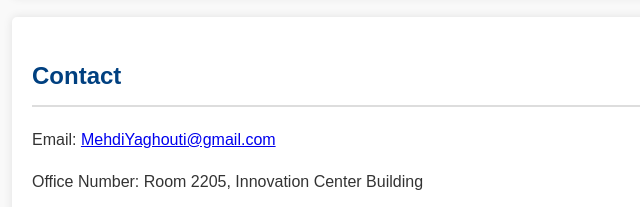
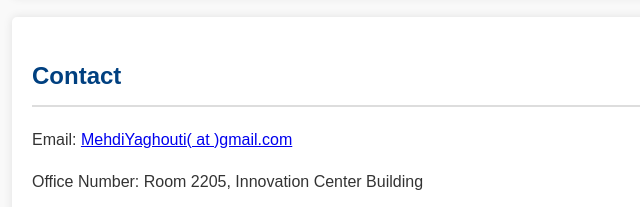
Before and after one commit to MYaghouti/CSCE-212-Introduction-to-Computer-Architecture, a plain HTML site: page index.html in a window 1280 px wide. Shown: the part 2127-2334 px from the top of the page, 208-848 px from the left. Drawn offline with Linux system fonts and the light colour scheme.

Commit message:
Add files via upload

```diff
--- a/index.html
+++ b/index.html
@@ -69,7 +69,7 @@
 
     <section id="contact">
         <h2>Contact</h2>
-        <p>Email: <a href="mailto:Yaghouti@mailbox.sc.edu">MehdiYaghouti@gmail.com</a></p>
+        <p>Email: <a href="mailto:MehdiYaghouti@gmail.com">MehdiYaghouti( at )gmail.com</a></p>
         <p>Office Number: Room 2205, Innovation Center Building</p>
         <p>Office Hours: Fridays 9:00am - 2:00pm</p>
     </section>
```
